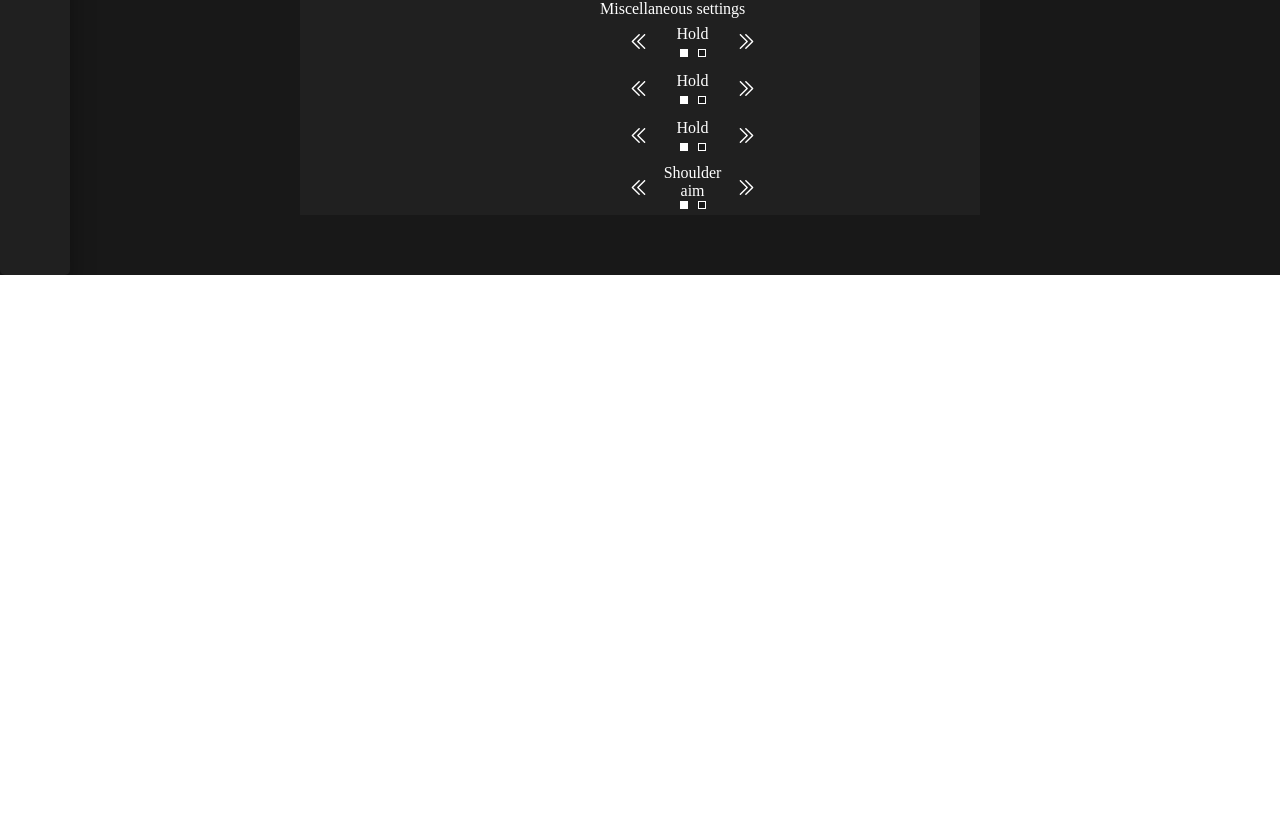
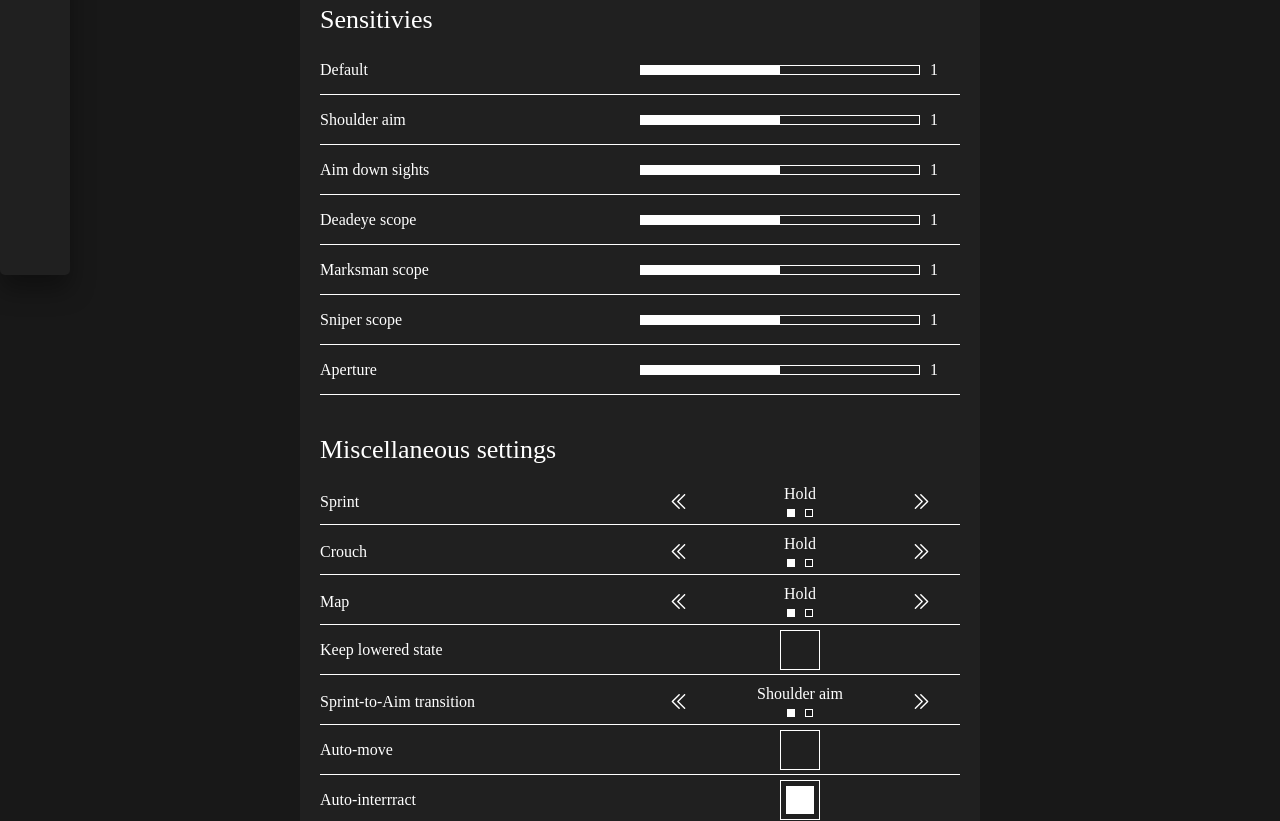
Before and after one commit to Lugzan151892/hunt-showdown, a Nuxt app: page /games/hunt/HuntView in a window 1280 px wide. Shown: the part 525-1346 px from the top of the page. Before the commit the page ends 800 px from the top, so only its background shows below. Built offline with nearby package versions, Linux system fonts and the light colour scheme.

Commit message:
feat/hunt-page: added checkbox component, some style fixes

```diff
--- a/app.vue
+++ b/app.vue
@@ -6,3 +6,8 @@
 		</div>
 	</div>
 </template>
+<style lang="scss" scoped>
+	.content {
+		margin: 0 300px;
+	}
+</style>
--- a/assets/css/main.css
+++ b/assets/css/main.css
@@ -15,9 +15,7 @@
 	width: 100%;
 	min-height: 100vh;
 	margin: 0 auto;
+	position: relative;
 	background-color: var(--bg-main);
 	color: var(--text-color-primary);
 }
-.content {
-	margin: 0 300px;
-}
--- /dev/null
+++ b/components/ui/CustomCheckbox.vue
@@ -0,0 +1,29 @@
+<template>
+	<div class="checkbox" :class="{ checkbox__active: modelValue }" @click="$emit('update:modelValue', !modelValue)">
+		<div class="checkbox__content" :class="{ 'checkbox__content-active': modelValue }" />
+	</div>
+</template>
+<script lang="ts" setup>
+	defineEmits(['update:modelValue']);
+	defineProps({
+		modelValue: {
+			type: Boolean,
+			requred: true
+		}
+	});
+</script>
+<style lang="scss" scoped>
+	.checkbox {
+		height: 40px;
+		width: 40px;
+		border: 1px solid white;
+		padding: 5px;
+		&__content {
+			height: 100%;
+			width: 100%;
+			&-active {
+				background-color: white;
+			}
+		}
+	}
+</style>
--- a/pages/games/hunt/HuntView.vue
+++ b/pages/games/hunt/HuntView.vue
@@ -1,5 +1,5 @@
 <template>
-	<div>
+	<div class="hunt">
 		<UiCustomExpander
 			v-for="(group, key) in huntDefaultSettings"
 			:key="key"
@@ -7,9 +7,15 @@
 			:opened="isOpen"
 			@open="($event) => (isOpen = $event)"
 		>
-			<template v-for="(settings, settingsKey) in group" :key="key + settingsKey">
+			<div
+				v-for="(settings, settingsKey) in group"
+				:key="`${key}` + settingsKey"
+				class="hunt__item"
+				:class="{ 'hunt__item-title': isTitle(settings.type) }"
+			>
+				<p>{{ settings.text }}</p>
 				<HuntSettingsItem :settings="settings" :settings-key="settingsKey" />
-			</template>
+			</div>
 		</UiCustomExpander>
 	</div>
 </template>
@@ -19,5 +25,27 @@
 	const huntDefaultSettings = computed(() => huntSettings as unknown as HUNT.IHuntSettings);
 
 	const isOpen = ref(true);
+
+	const isTitle = (type?: 'title' | 'checkbox') => {
+		return type === 'title';
+	};
 </script>
-<style lang="scss" scoped></style>
+<style lang="scss" scoped>
+	.hunt {
+		padding-bottom: 40px;
+		&__item {
+			display: grid;
+			grid-template-columns: 1fr 1fr;
+			align-items: center;
+			padding: 3px 0;
+			margin: 0 20px;
+			height: 50px;
+			border-bottom: 1px solid white;
+			&-title {
+				font-size: 26px;
+				border-bottom: none;
+				margin-top: 30px;
+			}
+		}
+	}
+</style>
--- a/pages/games/hunt/components/HuntSettingsItem.vue
+++ b/pages/games/hunt/components/HuntSettingsItem.vue
@@ -1,18 +1,20 @@
 <template>
 	<div class="content">
-		<p v-if="settings.type && settings.type === 'title'">{{ settings.text }}</p>
 		<UiCustomSliderInput
-			v-else-if="settings.options.length"
+			v-if="settings.type !== 'title' && settings.options?.length"
 			v-model="huntStore.settings[settingsKey]"
 			:options="settings.options"
 		/>
 		<UiCustomProgressBar
-			v-else-if="settings.type !== 'checkbox'"
+			v-else-if="settings.type !== 'title' && settings.type !== 'checkbox'"
 			v-model="huntStore.settings[settingsKey]"
 			:min="0"
 			:max="2"
 			:step="0.1"
 		/>
+		<div v-else-if="settings.type === 'checkbox'" class="content__checkbox">
+			<UiCustomCheckbox v-model="huntStore.settings[settingsKey]" />
+		</div>
 	</div>
 </template>
 <script lang="ts" setup>
@@ -23,10 +25,19 @@
 			required: true
 		},
 		settingsKey: {
-			type: String,
+			type: String as PropType<string | number>,
 			required: true
 		}
 	});
 	const huntStore = useHuntStore();
 </script>
-<style lang=""></style>
+<style lang="scss" scoped>
+	.content {
+		&__checkbox {
+			width: 100%;
+			margin: 0 auto;
+			display: grid;
+			justify-content: center;
+		}
+	}
+</style>
--- a/pages/games/hunt/store/index.ts
+++ b/pages/games/hunt/store/index.ts
@@ -20,9 +20,9 @@ export const useHuntStore = defineStore('hunt', () => {
 		game_sprint: 0,
 		game_crouch: 0,
 		game_map: 0,
-		game_keep_lowered_state: true,
+		game_keep_lowered_state: false,
 		game_sprint_to_aim_transition: 0,
-		game_auto_move: true,
+		game_auto_move: false,
 		game_auto_interract: true,
 		game_opt_out_from_rich_presence: true,
 		game_show_additional_hint_banners: true,
```
